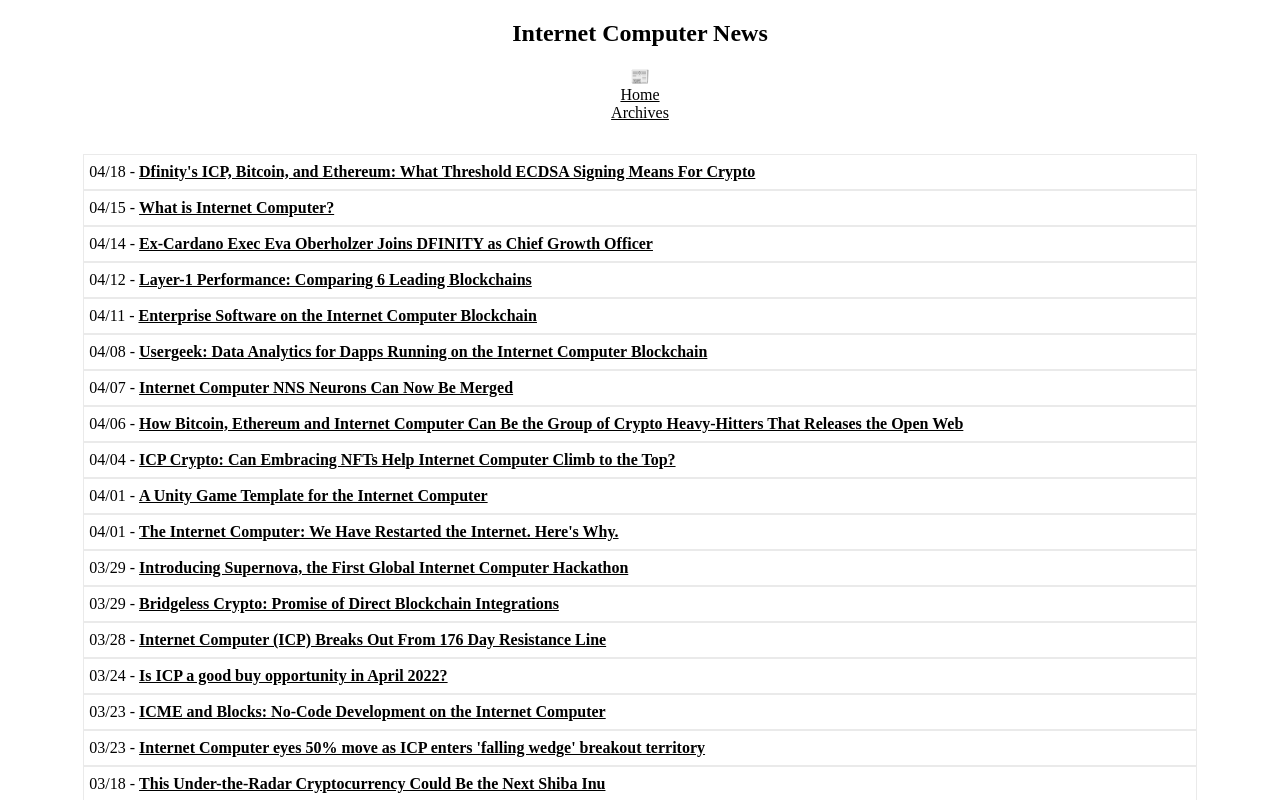
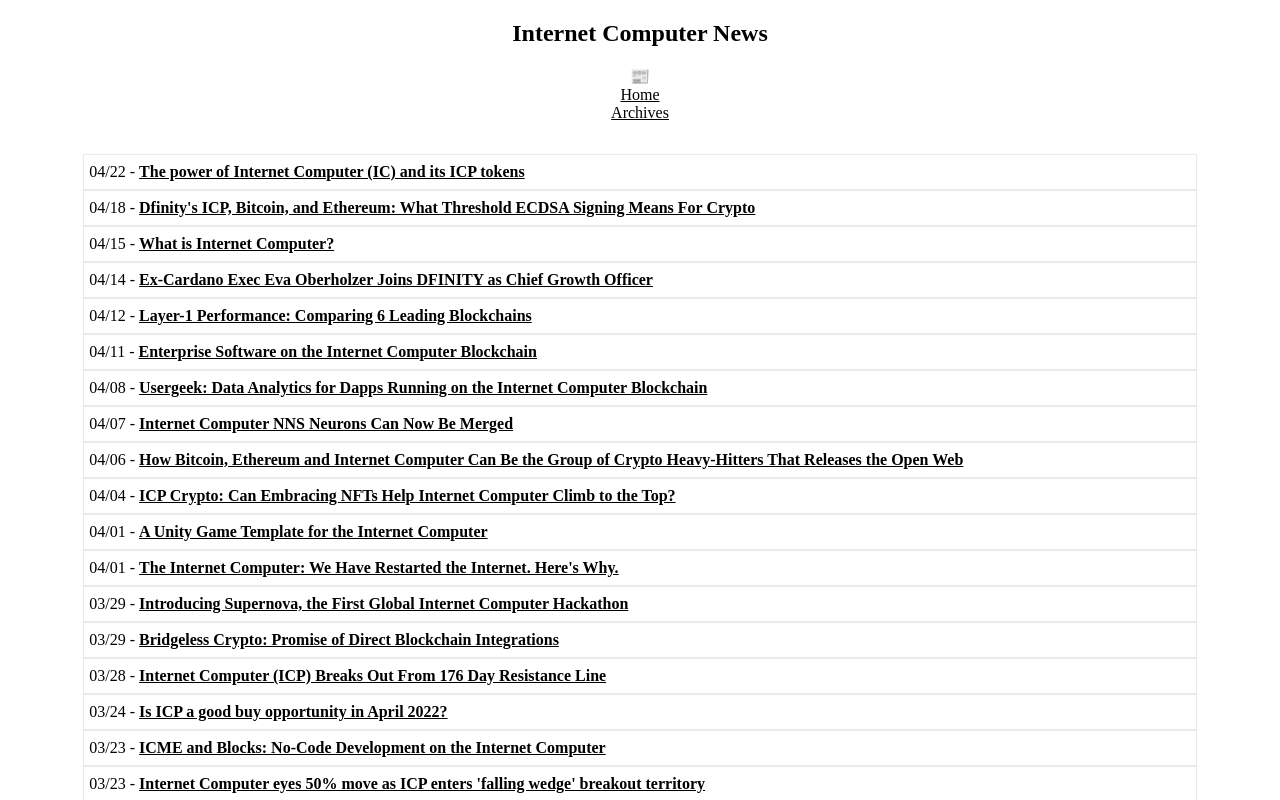
Before and after one commit to rjlucasm/ictoday, a Next.js app: page /news/2022 in a window 1280 px wide. Shown: the top 800 px of the page. Built offline with nearby package versions, Linux system fonts and the light colour scheme.

Commit message:
News 04/22

```diff
--- a/pages/news/2022.js
+++ b/pages/news/2022.js
@@ -19,6 +19,9 @@ export default function News22() {
             <Link href="/archive"><a style={{ color: 'inherit' }}>Archives</a></Link>
 
             <div className="pagesgrid">
+            <div className="pagescard">04/22 -&nbsp;
+                <a href="https://klever.finance/the-power-of-internet-computer-ic-and-its-icp-tokens/" target="_blank" rel="noopener noreferrer">The power of Internet Computer (IC) and its ICP tokens</a>
+            </div>
             <div className="pagescard">04/18 -&nbsp;
                 <a href="https://www.digitaljournal.com/pr/dfinitys-icp-bitcoin-and-ethereum-what-threshold-ecdsa-signing-means-for-crypto" target="_blank" rel="noopener noreferrer">Dfinity&apos;s ICP, Bitcoin, and Ethereum: What Threshold ECDSA Signing Means For Crypto</a>
             </div>
```
